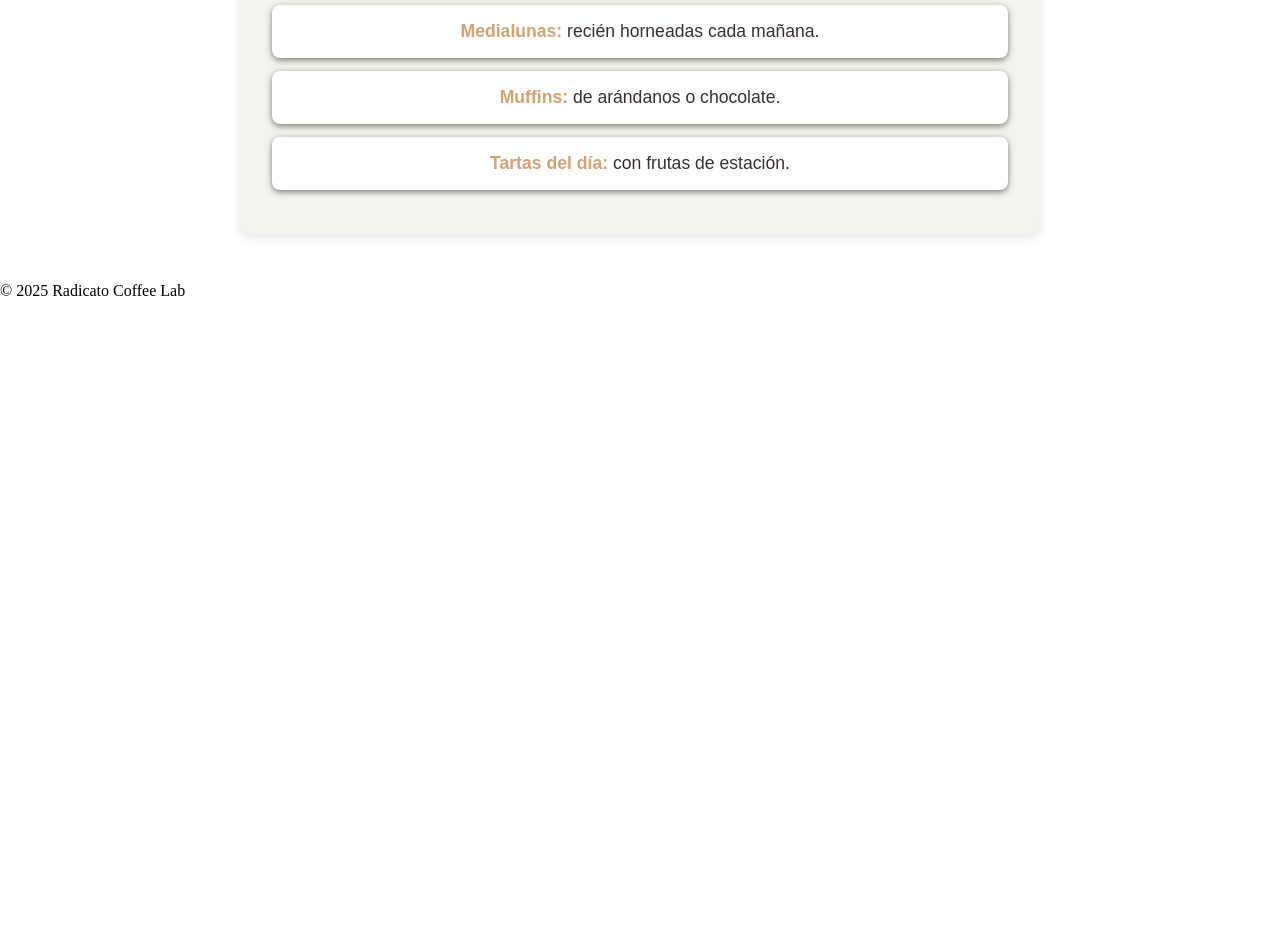
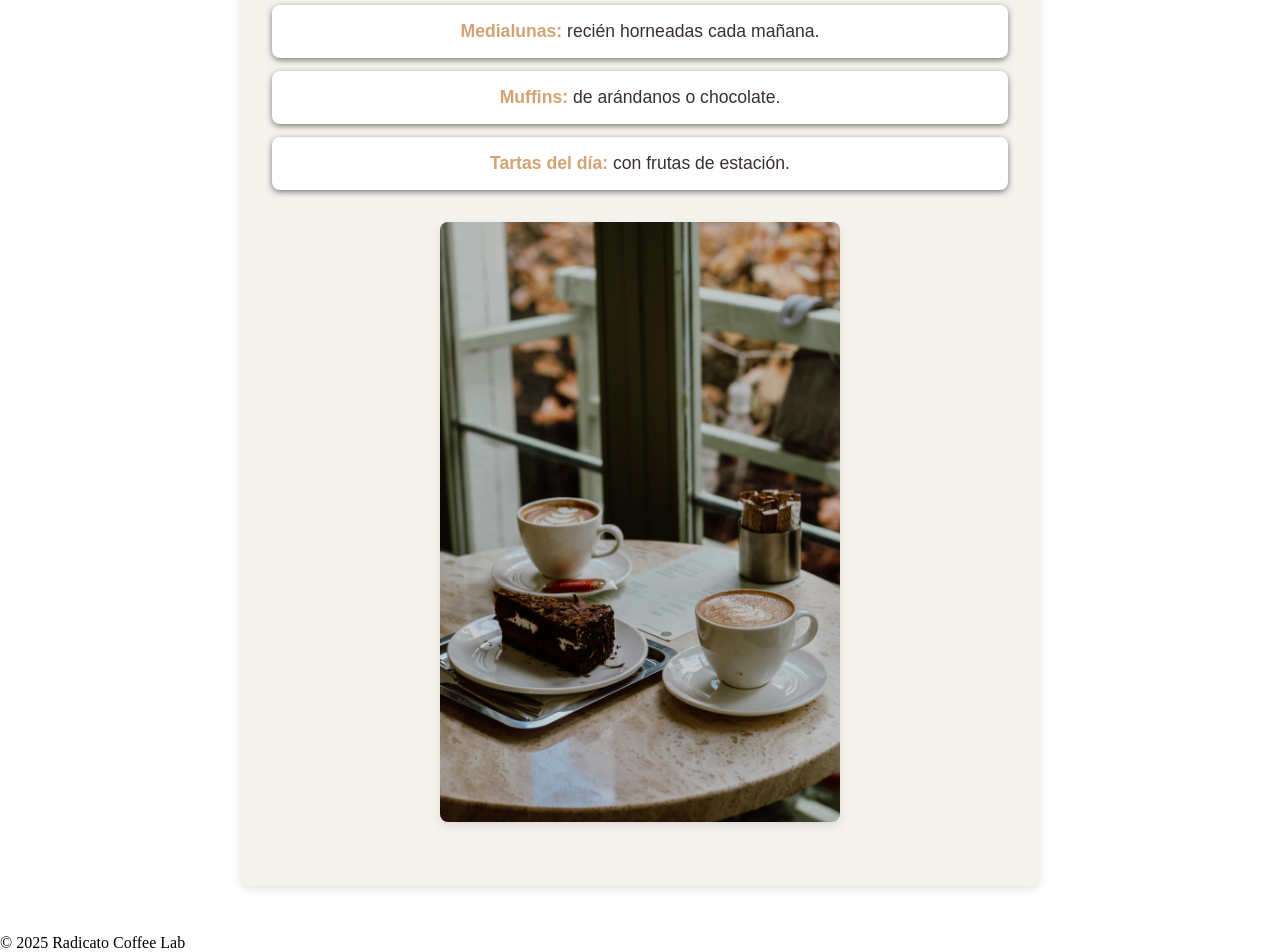
Before and after one commit to EnzoPettina/radicato-coffee-lab, a plain HTML site: page menu.html in a window 1280 px wide. Shown: the part 525-1477 px from the top of the page. Before the commit the page ends 825 px from the top, so only its background shows below. Drawn offline with Linux system fonts and the light colour scheme.

Commit message:
Ultimos cambios: Imagen en menu y ajustes CSS

```diff
--- a/menu.html
+++ b/menu.html
@@ -21,7 +21,6 @@
     <main>
         <section class="menu">
             <h2>Nuestro Menú</h2>
-
             <h3>Cafés</h3>
             <ul>
             <li><strong>Espresso:</strong> intenso y aromático.</li>
@@ -35,6 +34,7 @@
             <li><strong>Muffins:</strong> de arándanos o chocolate.</li>
             <li><strong>Tartas del día:</strong> con frutas de estación.</li>
             </ul>
+            <img src="images/Cafe y Pasteleria.jpg" alt="Cafe y Pasteleria" class="menu-img">
         </section>
     </main>
 
--- a/styles.css
+++ b/styles.css
@@ -128,6 +128,15 @@ nav a:hover {
     font-weight: 600;
 }
 
+.menu-img {
+    width: 80%;
+    max-width: 400px;
+    display: block;
+    margin: 2rem auto;
+    border-radius: 8px;
+    box-shadow: 0 4px 10px rgba(0, 0, 0, 0.1);
+}
+
 /*===== CONTACTO =====*/
 
 .contacto {
```
Also changed, not shown: images/Cafe y Pasteleria.jpg (added), 1 other file.
